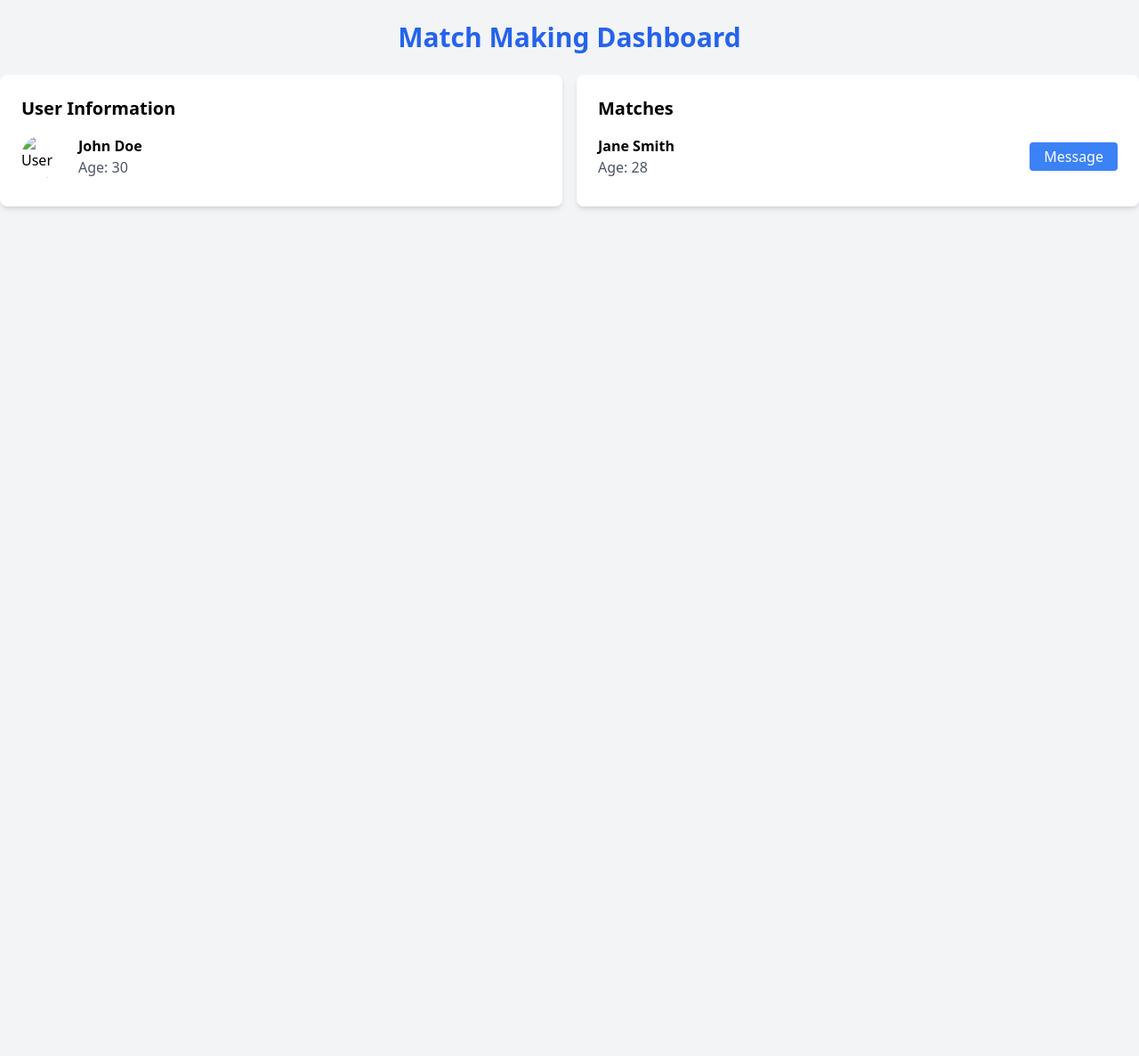
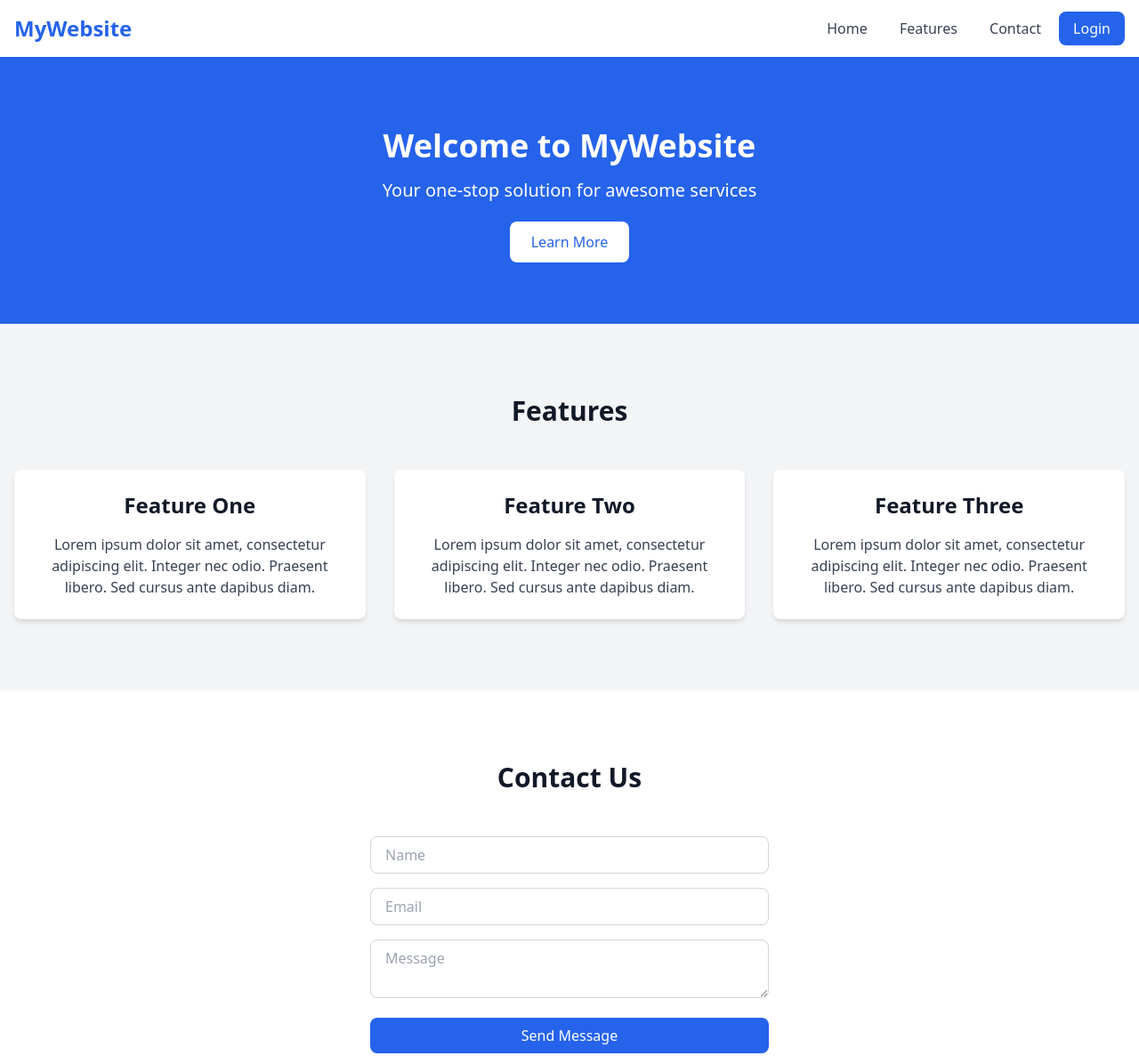
Before and after one commit to garrach/chat-app, a website: page public/index.html in a window 1280 px wide. Shown: the top 1187 px of the page at 89% size. Before the commit the page ends 800 px from the top, so only its background shows below. Drawn offline with nearby package versions, Linux system fonts and the light colour scheme.

Commit message:
Update index.html

```diff
--- a/public/index.html
+++ b/public/index.html
@@ -1,50 +1,81 @@
 <!DOCTYPE html>
 <html lang="en">
-
 <head>
     <meta charset="UTF-8">
     <meta name="viewport" content="width=device-width, initial-scale=1.0">
-    <!-- Include Tailwind CSS -->
-    <link href="https://cdn.jsdelivr.net/npm/tailwindcss@2.2.16/dist/tailwind.min.css" rel="stylesheet">
-    <title>Match Making Dashboard</title>
+    <title>Landing Page</title>
+    <link href="https://cdn.jsdelivr.net/npm/tailwindcss@2.2.19/dist/tailwind.min.css" rel="stylesheet">
 </head>
+<body class="bg-gray-100 text-gray-900">
 
-<body class="bg-gray-100">
-    <div class="container mx-auto py-6">
-        <!-- Header -->
-        <header class="mb-6">
-            <h1 class="text-3xl font-bold text-center text-blue-600">Match Making Dashboard</h1>
-        </header>
+    <!-- Navbar -->
+    <nav class="bg-white shadow-md">
+        <div class="container mx-auto px-4 py-4 flex justify-between items-center">
+            <div class="text-2xl font-bold text-blue-600">MyWebsite</div>
+            <div>
+                <a href="#" class="text-gray-700 hover:text-blue-600 mx-4">Home</a>
+                <a href="#features" class="text-gray-700 hover:text-blue-600 mx-4">Features</a>
+                <a href="#contact" class="text-gray-700 hover:text-blue-600 mx-4">Contact</a>
+                <a href="/login" class="bg-blue-600 text-white py-2 px-4 rounded-lg hover:bg-blue-700">Login</a>
+            </div>
+        </div>
+    </nav>
 
-        <!-- Main Content Area -->
-        <main class="grid grid-cols-1 md:grid-cols-2 gap-4">
-            <!-- Left Column (User Info) -->
-            <section class="bg-white rounded-lg shadow-md p-6">
-                <h2 class="text-xl font-semibold mb-4">User Information</h2>
-                <div class="flex items-center space-x-4">
-                    <img src="user-avatar.jpg" alt="User Avatar" class="h-12 w-12 rounded-full">
-                    <div>
-                        <p class="font-semibold">John Doe</p>
-                        <p class="text-gray-600">Age: 30</p>
-                    </div>
+    <!-- Hero Section -->
+    <section class="bg-blue-600 text-white">
+        <div class="container mx-auto px-4 py-20 text-center">
+            <h1 class="text-4xl font-bold mb-4">Welcome to MyWebsite</h1>
+            <p class="text-xl mb-8">Your one-stop solution for awesome services</p>
+            <a href="#features" class="bg-white text-blue-600 py-3 px-6 rounded-lg hover:bg-gray-200">Learn More</a>
+        </div>
+    </section>
+
+    <!-- Features Section -->
+    <section id="features" class="py-20 bg-gray-100">
+        <div class="container mx-auto px-4 text-center">
+            <h2 class="text-3xl font-bold mb-12">Features</h2>
+            <div class="grid grid-cols-1 md:grid-cols-3 gap-8">
+                <div class="bg-white p-6 rounded-lg shadow-md">
+                    <h3 class="text-2xl font-bold mb-4">Feature One</h3>
+                    <p class="text-gray-700">Lorem ipsum dolor sit amet, consectetur adipiscing elit. Integer nec odio. Praesent libero. Sed cursus ante dapibus diam.</p>
                 </div>
-            </section>
+                <div class="bg-white p-6 rounded-lg shadow-md">
+                    <h3 class="text-2xl font-bold mb-4">Feature Two</h3>
+                    <p class="text-gray-700">Lorem ipsum dolor sit amet, consectetur adipiscing elit. Integer nec odio. Praesent libero. Sed cursus ante dapibus diam.</p>
+                </div>
+                <div class="bg-white p-6 rounded-lg shadow-md">
+                    <h3 class="text-2xl font-bold mb-4">Feature Three</h3>
+                    <p class="text-gray-700">Lorem ipsum dolor sit amet, consectetur adipiscing elit. Integer nec odio. Praesent libero. Sed cursus ante dapibus diam.</p>
+                </div>
+            </div>
+        </div>
+    </section>
 
-            <!-- Right Column (Match List) -->
-            <section class="bg-white rounded-lg shadow-md p-6">
-                <h2 class="text-xl font-semibold mb-4">Matches</h2>
-                <ul>
-                    <li class="flex items-center justify-between space-x-4 mb-2">
-                        <div>
-                            <p class="font-semibold">Jane Smith</p>
-                            <p class="text-gray-600">Age: 28</p>
-                        </div>
-                        <button class="bg-blue-500 hover:bg-blue-600 text-white py-1 px-4 rounded">Message</button>
-                    </li>
-                </ul>
-            </section>
-        </main>
-    </div>
+    <!-- Contact Section -->
+    <section id="contact" class="py-20 bg-white">
+        <div class="container mx-auto px-4 text-center">
+            <h2 class="text-3xl font-bold mb-12">Contact Us</h2>
+            <form class="max-w-md mx-auto">
+                <div class="mb-4">
+                    <input type="text" placeholder="Name" class="w-full px-4 py-2 border border-gray-300 rounded-lg focus:outline-none focus:ring focus:border-blue-300">
+                </div>
+                <div class="mb-4">
+                    <input type="email" placeholder="Email" class="w-full px-4 py-2 border border-gray-300 rounded-lg focus:outline-none focus:ring focus:border-blue-300">
+                </div>
+                <div class="mb-4">
+                    <textarea placeholder="Message" class="w-full px-4 py-2 border border-gray-300 rounded-lg focus:outline-none focus:ring focus:border-blue-300"></textarea>
+                </div>
+                <button type="submit" class="w-full bg-blue-600 text-white py-2 px-4 rounded-lg hover:bg-blue-700">Send Message</button>
+            </form>
+        </div>
+    </section>
+
+    <!-- Footer -->
+    <footer class="bg-gray-800 text-white py-6">
+        <div class="container mx-auto px-4 text-center">
+            <p>&copy; 2024 MyWebsite. All rights reserved.</p>
+        </div>
+    </footer>
+
 </body>
-
 </html>
```
